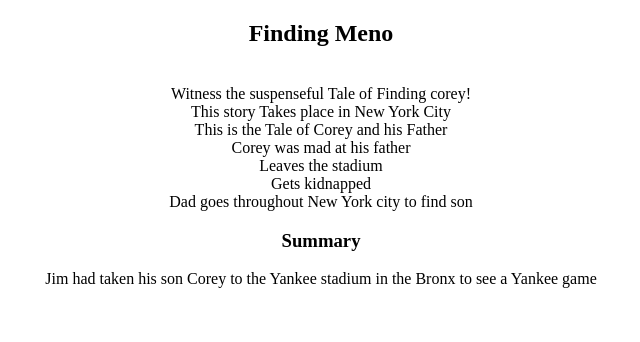
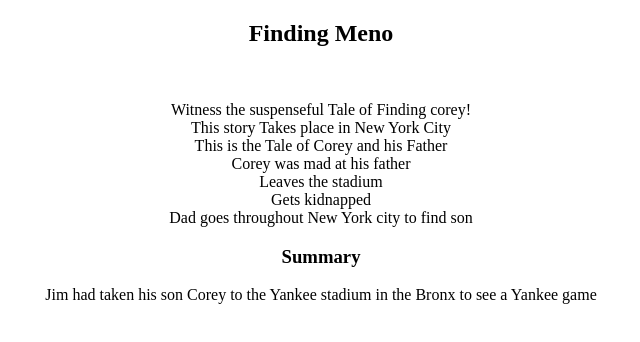
Before and after one commit to nathanl7812/movie-poster, a plain HTML site: page index.html in a window 1280 px wide. Shown: the whole page, without its empty margins (319-959 px from the left). Drawn offline with Linux system fonts and the light colour scheme.

Commit message:
started summary

```diff
--- a/index.html
+++ b/index.html
@@ -6,16 +6,15 @@
   </head>
   <body>
   <center><h2>Finding Meno</h2></center>
-  <br><center>Witness the suspenseful Tale of Finding corey!<br>
+  <br><center><p>Witness the suspenseful Tale of Finding corey!<br>
 This story Takes place in New York City<br>
 This is the Tale of Corey and his Father<br>
 Corey was mad at his father<br>
 Leaves the stadium<br>
 Gets kidnapped <br>
-Dad goes throughout New York city to find son<br>
-</center>
+Dad goes throughout New York city to find son<br></p></center>
 <center><h3>Summary</h3>
-Jim had taken his son Corey to the Yankee stadium in the Bronx to see a Yankee game<br>
+<p>Jim had taken his son Corey to the Yankee stadium in the Bronx to see a Yankee game<br></p>
 
 </center>
   </body>
```
